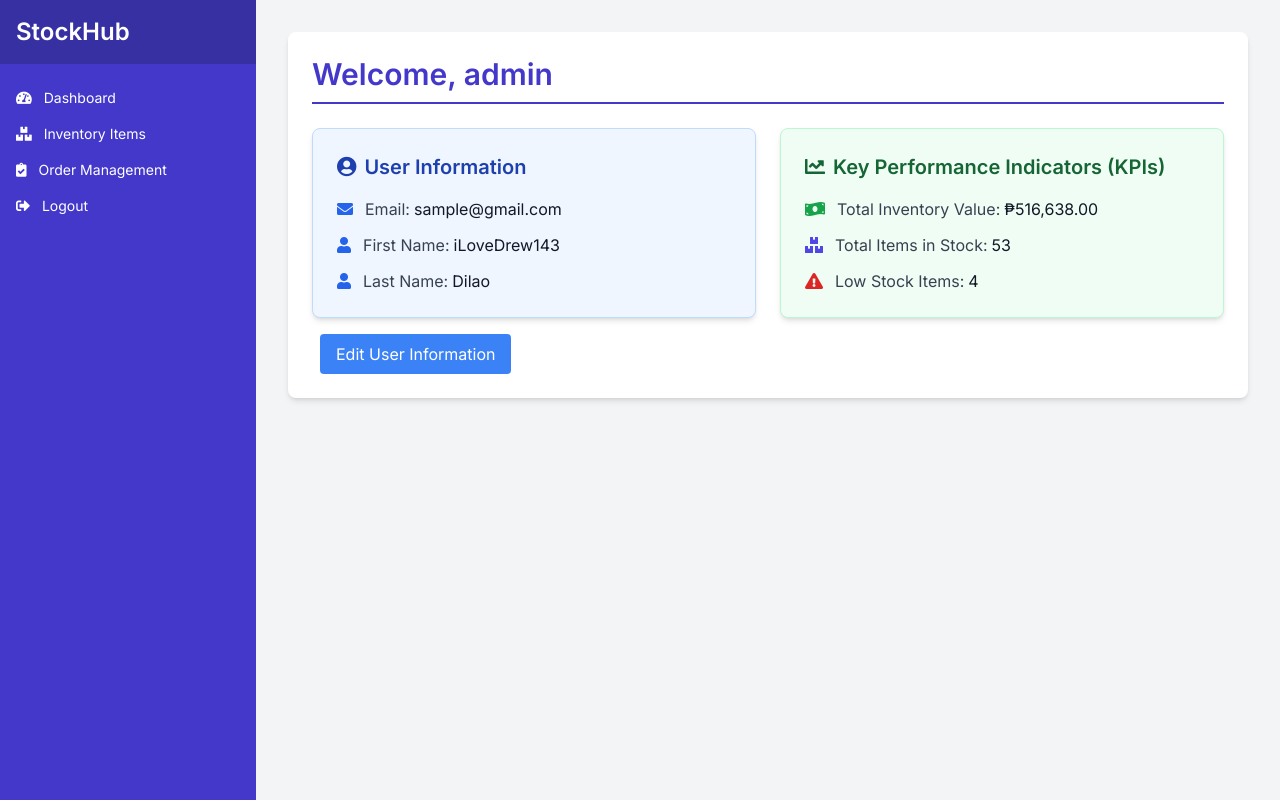
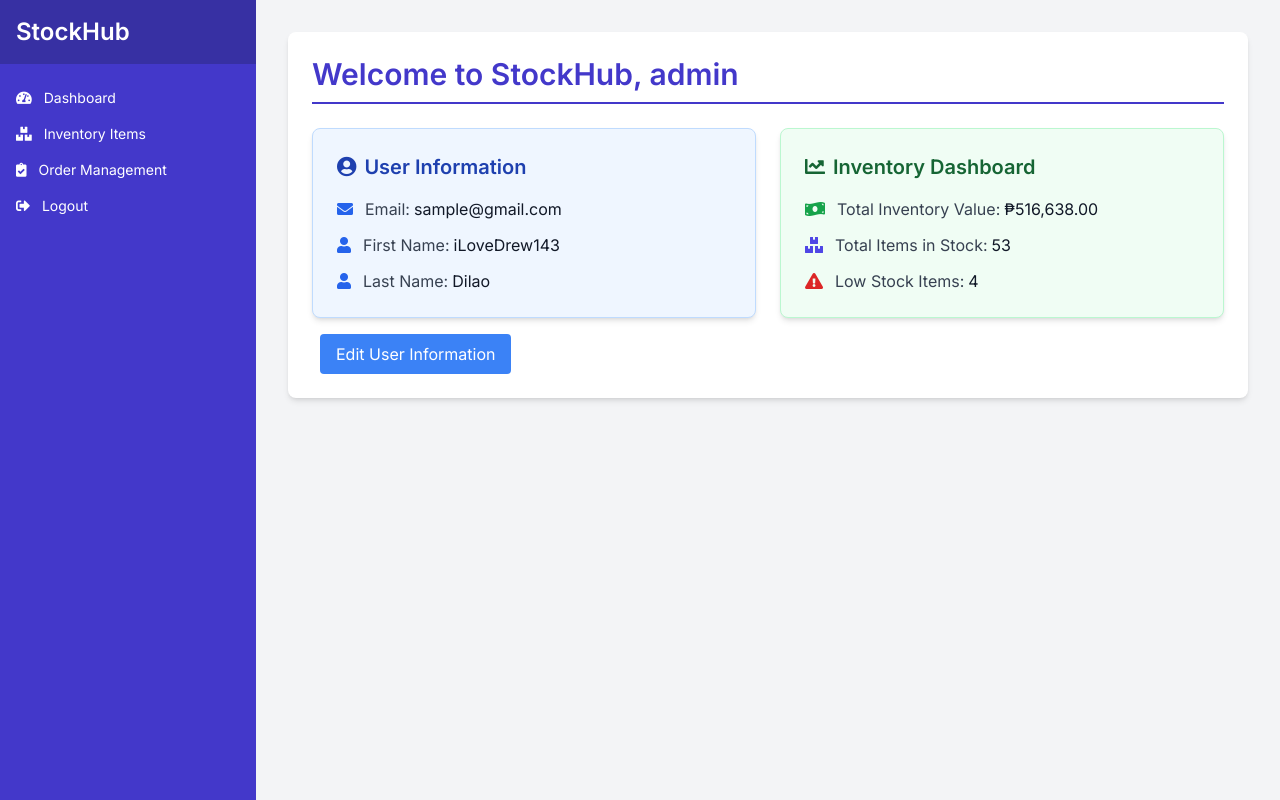
Before and after one commit to MarckRamon/Paraiso-Gabison-Bustamante---Repository, a Django app: page /dashboard/ in a window 1280 px wide. Run offline with Django 5.2, Linux system fonts and the light colour scheme; a user stored in the database is signed in; data comes from the database, SQL or seed files in the repository; both versions use the stored data as it was after the commit; some libraries are stand-ins or nearby versions.

Commit message:
Dashboard, Inventory Items, and Order Management UI Enhancements
humanized the prices on Inventory Items, and Order Management for user's easier readability.

```diff
--- a/inventory/templates/inventory/dashboard.html
+++ b/inventory/templates/inventory/dashboard.html
@@ -42,7 +42,7 @@
     <main class="flex-1 p-8 overflow-auto">
         {% block content %}
         <div class="bg-white rounded-lg shadow-md p-6">
-            <h1 class="text-3xl font-semibold mb-6">Welcome, {{ user.username }}</h1>
+            <h1 class="text-3xl font-semibold mb-6">Welcome to StockHub, {{ user.username }}</h1>
 
             <!-- User Information and KPIs Section Side by Side -->
             <div class="grid grid-cols-1 md:grid-cols-2 gap-6">
@@ -73,7 +73,7 @@
                 <!-- Key Performance Indicators (KPIs) -->
                 <div class="bg-green-50 border border-green-200 p-6 rounded-lg shadow-md">
                     <h2 class="text-xl font-semibold text-green-800 mb-4 flex items-center">
-                        <i class="fas fa-chart-line mr-2"></i> Key Performance Indicators (KPIs)
+                        <i class="fas fa-chart-line mr-2"></i> Inventory Dashboard
                     </h2>
                     <div class="space-y-3">
                         <p class="flex items-center text-gray-700">
--- a/inventory/templates/inventory/inventory_items.html
+++ b/inventory/templates/inventory/inventory_items.html
@@ -1,5 +1,6 @@
 {% extends 'inventory/dashboard.html' %}
 {% load static %}
+{% load humanize %}
 
 {% block content %}
 <link rel="stylesheet" href="{% static 'css/inventory_items.css' %}">
@@ -63,7 +64,7 @@
                     <td>{{ item.name }}</td>
                     <td>{{ item.category }}</td>
                     <td>{{ item.quantity }}</td>
-                    <td>₱{{ item.price|floatformat:2 }}</td>
+                    <td>₱{{ item.price|floatformat:2|intcomma }}</td>
                     <td>
                         <button class="edit" onclick="editItem('{{ item.id }}')"><i class="fas fa-edit"></i></button>
                         <button class="delete" onclick="deleteItem('{{ item.id }}')"><i class="fas fa-trash"></i></button>
--- a/inventory/templates/order_management.html
+++ b/inventory/templates/order_management.html
@@ -1,6 +1,8 @@
 {% extends 'inventory/dashboard.html' %}
 {% load static %}
 {% block content %}
+{% load humanize %}
+
 <link rel="stylesheet" href="{% static 'css/inventory_items.css' %}">
 
 <div class="container">
@@ -38,7 +40,7 @@
                     <td>{{ order.id }}</td>
                     <td>{{ order.item.name }}</td>
                     <td>{{ order.quantity }}</td>
-                    <td>₱{{ order.price|floatformat:2 }}</td>
+                    <td>₱{{ order.price|floatformat:2|intcomma }}</td>
                     <td>{{ order.status }}</td>
                     <td>
                         {% if order.status == 'Preparing' %}
```
Also changed, not shown: db.sqlite3.
